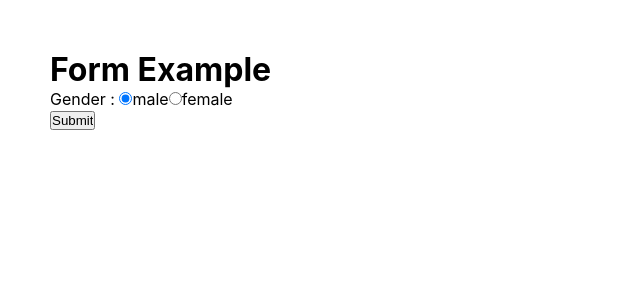
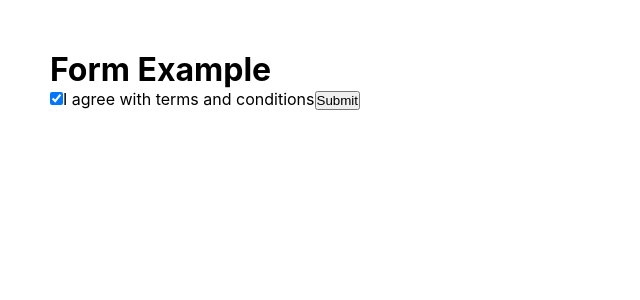
Before and after one commit to fawad1997/ReactJS, a React (Create React App) app in the folder myapp/: page / in a window 1280 px wide. Shown: the top 300 px of the page, without its empty margins (0-640 px from the left). Built offline with nearby package versions, Linux system fonts and the light colour scheme.

Commit message:
checkbox

```diff
--- /dev/null
+++ b/myapp/src/components/Checkbox.js
@@ -0,0 +1,13 @@
+import React from 'react'
+import PropTypes from 'prop-types'
+function Checkbox({type='checkbox',name,checked,onChange,label}) {
+    return (<label><input type={type} name={name} checked={checked} onChange={onChange}></input>{label}</label>)
+}
+Checkbox.propTypes = {
+    type: PropTypes.string,
+    name: PropTypes.string.isRequired,
+    checked: PropTypes.bool,
+    onChange: PropTypes.func.isRequired,
+    label:PropTypes.string.isRequired
+}
+export default Checkbox
--- a/myapp/src/components/FormExample.js
+++ b/myapp/src/components/FormExample.js
@@ -1,31 +1,32 @@
 import React, { Component } from 'react'
+import Checkbox from './Checkbox'
 
 class FormExample extends Component {
     constructor(props) {
         super(props)
         this.state = {
-             gender:'male'
+            label:'I agree with terms and conditions',
+            name:'agreement',
+            isChecked:true
         }
         this.handleSubmit = this.handleSubmit.bind(this)
     }
     changeHandler = (event) =>{
-        alert([event.target.name]+' = '+ event.target.value)
         this.setState({
-            [event.target.name]: event.target.value
+            isChecked: event.target.checked
         })
+        alert(this.state.isChecked)
     }
     handleSubmit(event) {
-        alert('gender was ' + this.state.gender);
         event.preventDefault();
       }
     render() {
+        //const {label,name,isChecked} = this.state
         return (
             <React.Fragment>
                 <h1>Form Example</h1>
                 <form  onSubmit={this.handleSubmit}>
-                    <label>Gender : </label>
-                    <label><input type="radio" name="gender" value="male" checked={this.state.gender==='male'} onChange={this.changeHandler}></input>male</label>
-                    <label><input type="radio" name="gender" value="female" checked={this.state.gender==='female'} onChange={this.changeHandler}></input>female</label><br/>
+                    <Checkbox name={this.state.name} onChange={this.changeHandler} label={this.state.label} checked={this.state.isChecked} />
                     <input type="submit" value="Submit" />
                 </form>
             </React.Fragment>
```
Also changed, not shown: 1 other file (tests, documents, lock files or other folders).
